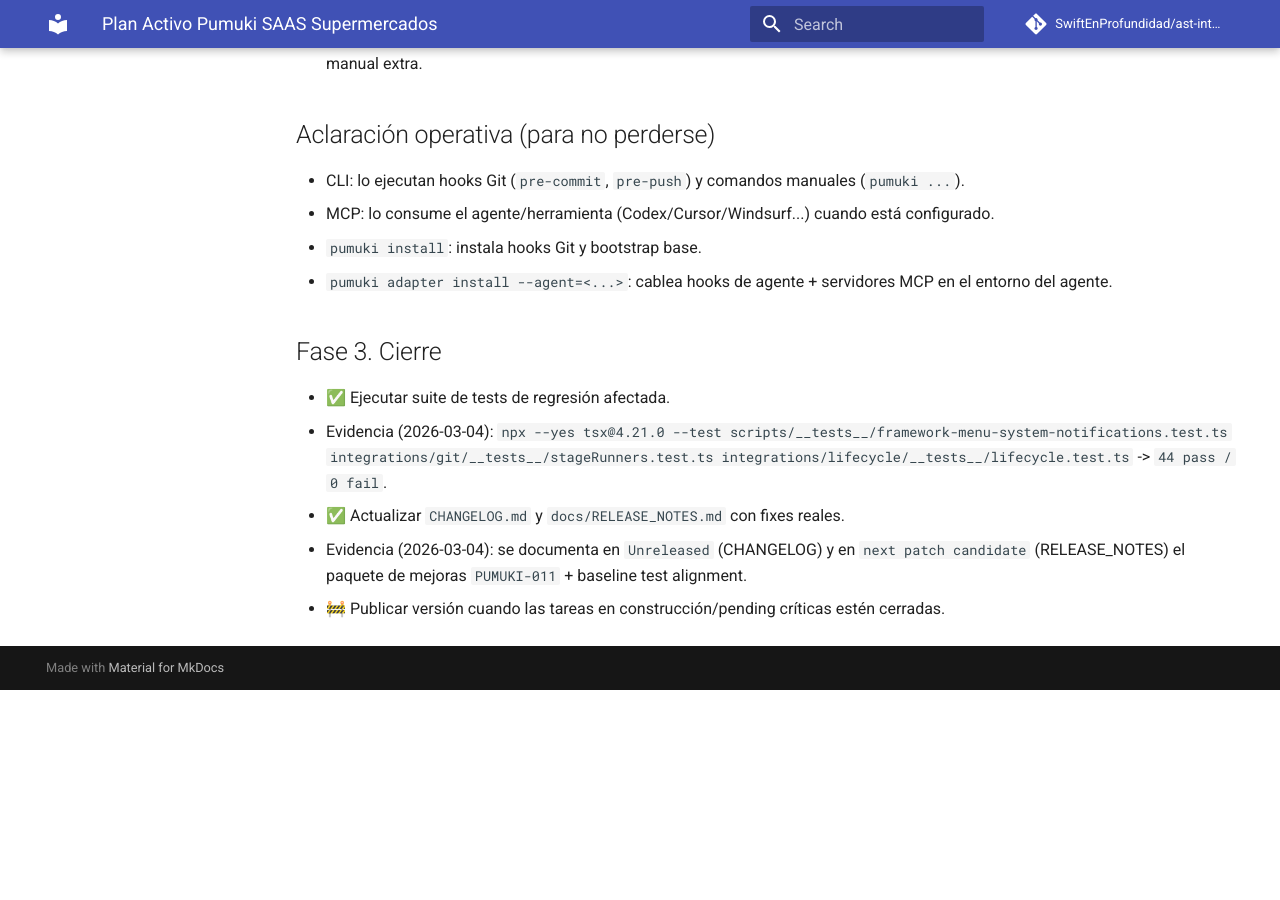
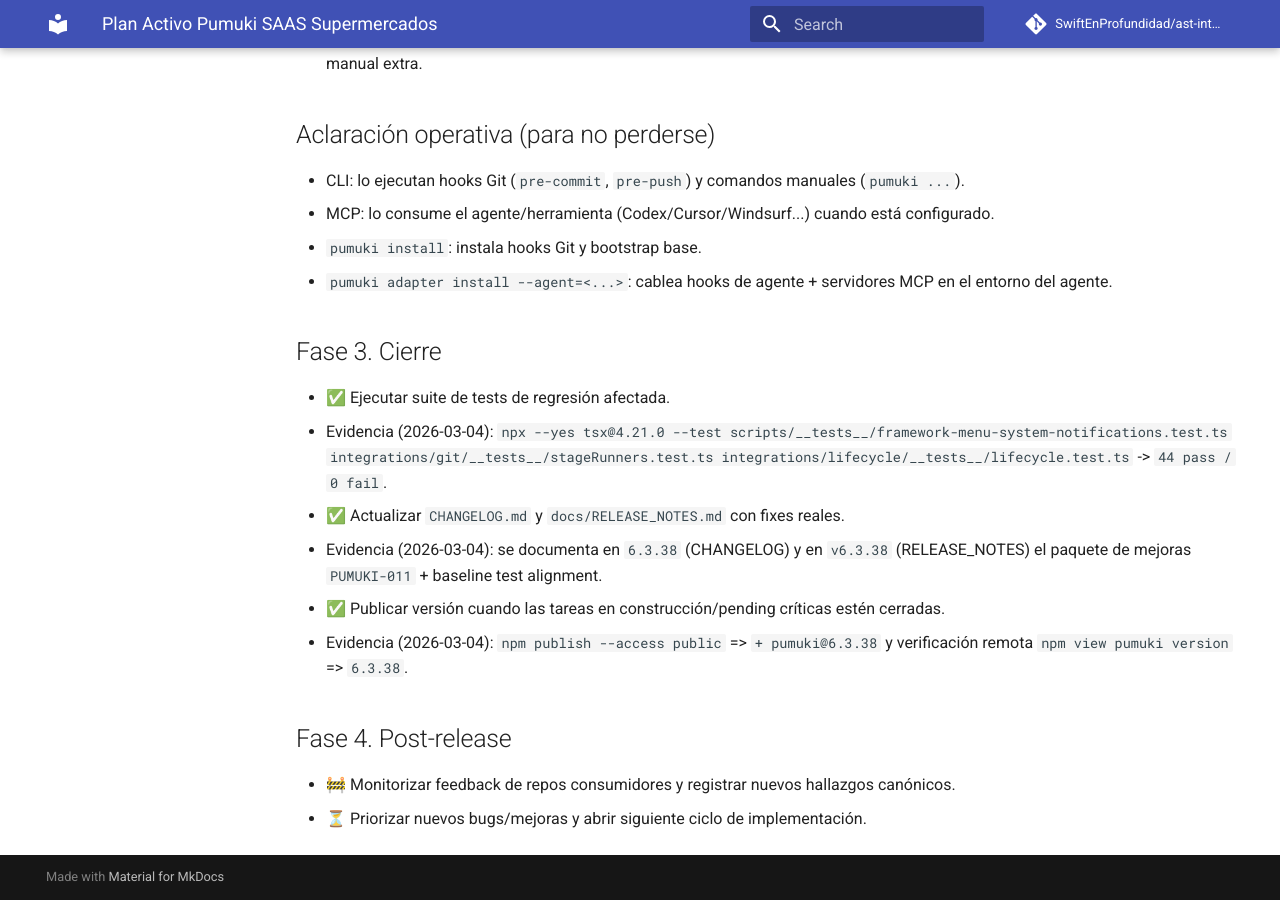
Before and after one commit to SwiftEnProfundidad/ast-intelligence-hooks, an MkDocs documentation site: the page built from docs/seguimiento-activo-pumuki-saas-supermercados.md, in a window 1280 px wide and 900 px high, scrolled down 2138 px. Built offline with MkDocs 1.6.1 and Material for MkDocs 9.7.7, drawn with Linux system fonts in a browser that asks for light colours; comment, search, counter and statistics services are not loaded; before the commit the page ends 2828 px from its top, so only the background shows below that.

Commit message:
docs(tracking): cerrar Fase 3.3 y activar monitoreo post-release

```diff
--- a/docs/seguimiento-activo-pumuki-saas-supermercados.md
+++ b/docs/seguimiento-activo-pumuki-saas-supermercados.md
@@ -73,5 +73,11 @@
 - ✅ Ejecutar suite de tests de regresión afectada.
   - Evidencia (2026-03-04): `npx --yes tsx@4.21.0 --test scripts/__tests__/framework-menu-system-notifications.test.ts integrations/git/__tests__/stageRunners.test.ts integrations/lifecycle/__tests__/lifecycle.test.ts` -> `44 pass / 0 fail`.
 - ✅ Actualizar `CHANGELOG.md` y `docs/RELEASE_NOTES.md` con fixes reales.
-  - Evidencia (2026-03-04): se documenta en `Unreleased` (CHANGELOG) y en `next patch candidate` (RELEASE_NOTES) el paquete de mejoras `PUMUKI-011` + baseline test alignment.
-- 🚧 Publicar versión cuando las tareas en construcción/pending críticas estén cerradas.
+  - Evidencia (2026-03-04): se documenta en `6.3.38` (CHANGELOG) y en `v6.3.38` (RELEASE_NOTES) el paquete de mejoras `PUMUKI-011` + baseline test alignment.
+- ✅ Publicar versión cuando las tareas en construcción/pending críticas estén cerradas.
+  - Evidencia (2026-03-04): `npm publish --access public` => `+ pumuki@6.3.38` y verificación remota `npm view pumuki version` => `6.3.38`.
+
+## Fase 4. Post-release
+
+- 🚧 Monitorizar feedback de repos consumidores y registrar nuevos hallazgos canónicos.
+- ⏳ Priorizar nuevos bugs/mejoras y abrir siguiente ciclo de implementación.
```
Also changed, not shown: docs/registro-maestro-de-seguimiento.md (+2 -2 lines).
